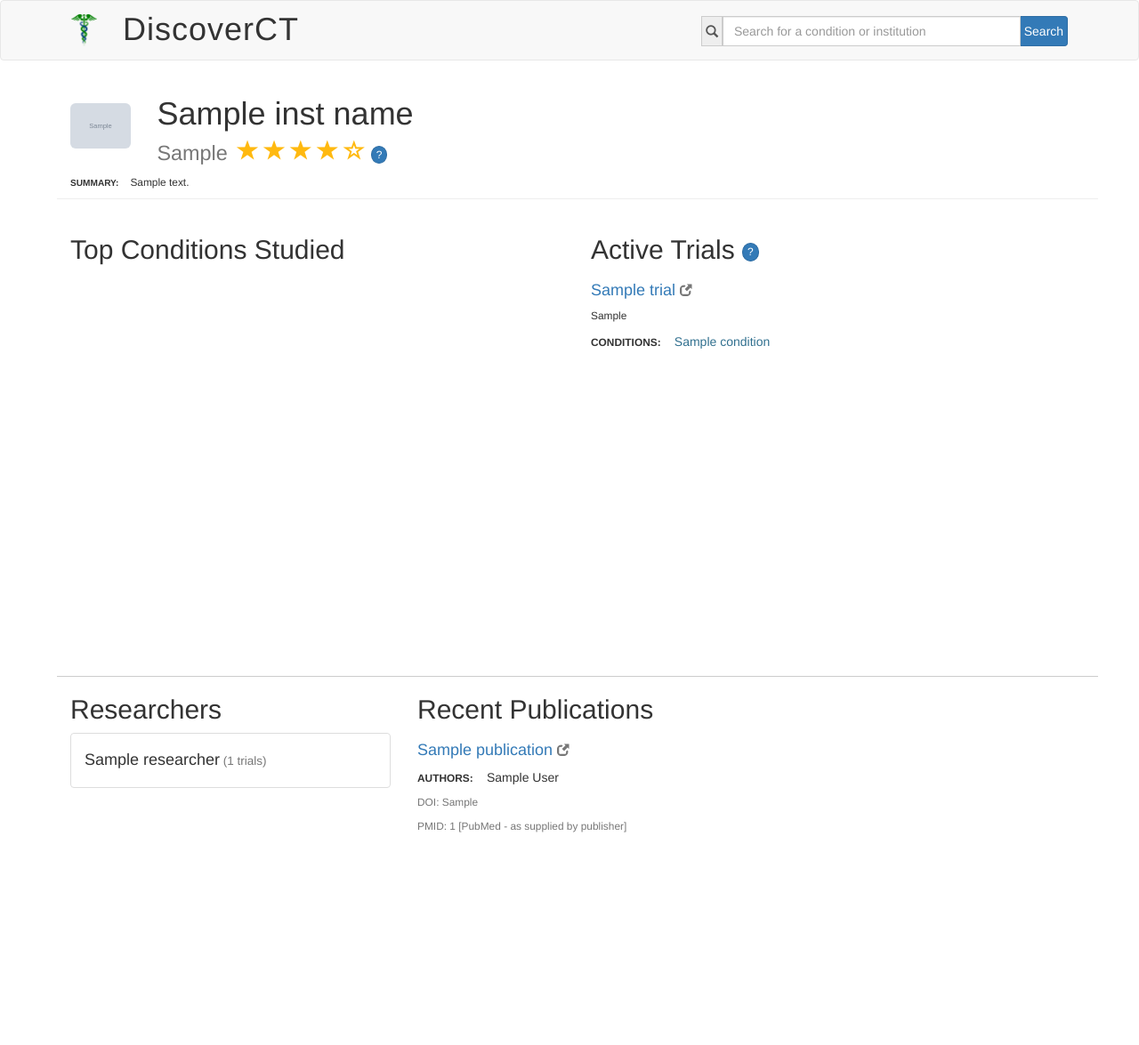
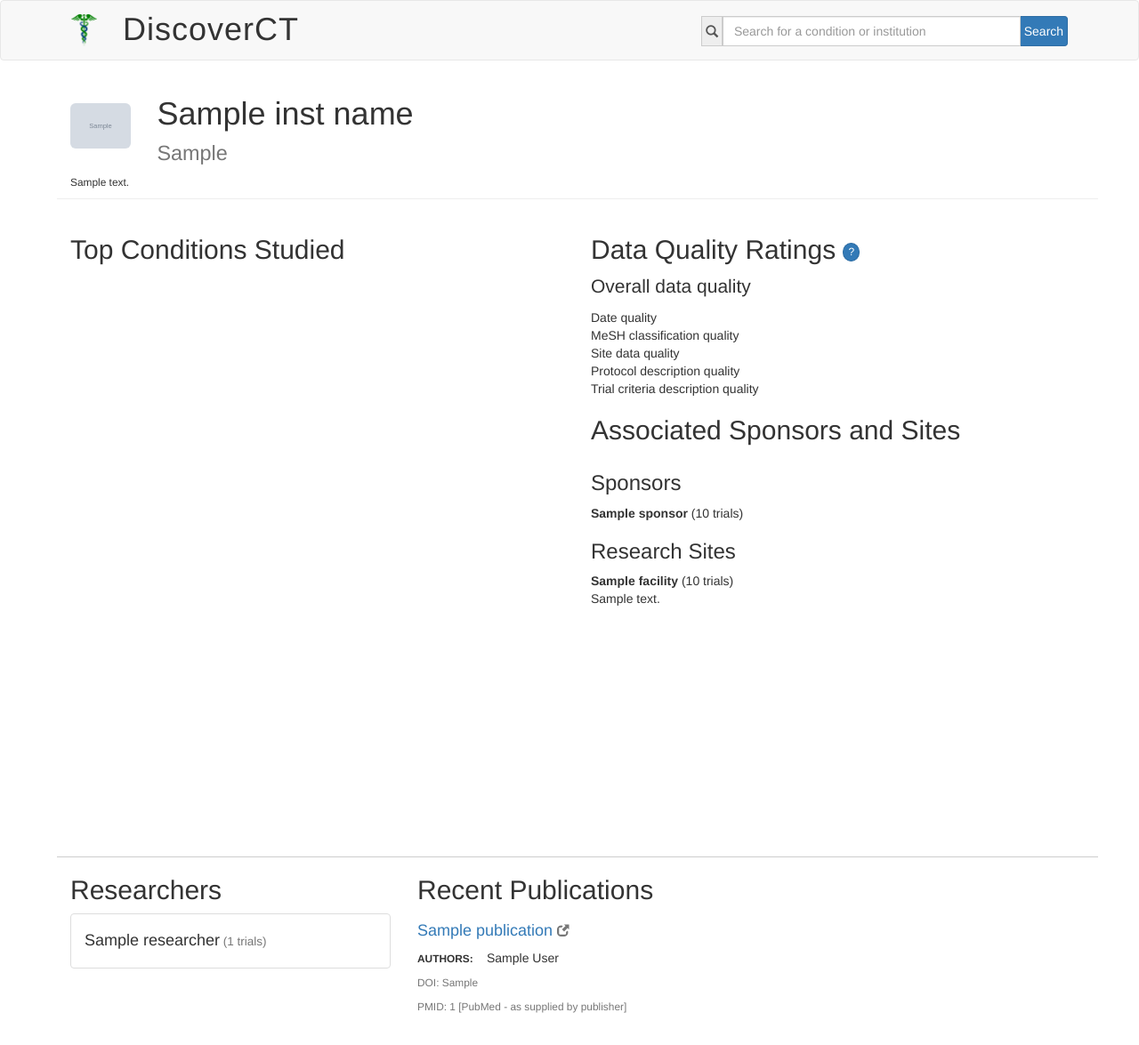
Before and after one commit to jasonost/clinicaltrials, a Flask app: template ctapp/templates/institution.html in a window 1280 px wide. Shown: the top 1175 px of the page at 89% size. Run offline with Flask 2, Linux system fonts and the light colour scheme; the template is opened without the code that fills it: most values are stand-ins (such as "Sample title", 1, 10 or a date in 2020); grey boxes marked "Sample" are stand-in pictures; data that the repository does not hold is empty; parts of the project's set-up code (start-up, migrations or seed data) failed here and were passed over; some libraries are stand-ins or nearby versions.

Commit message:
Updates to institution page
Changing dimple chart size and label layout, adding list of sponsors
and facilities, placeholder for ratings

```diff
--- a/ctapp/static/js/institution.js
+++ b/ctapp/static/js/institution.js
@@ -1,6 +1,30 @@
-var inst_id = window.location.search.split('=')[1]
+var wrap = function (text, width) {
+  text.each(function() {
+    var text = d3.select(this),
+        words = text.text().split(/\s+/).reverse(),
+        word,
+        line = [],
+        lineNumber = 0,
+        lineHeight = 1.1, // ems
+        y = text.attr("y"),
+        x = text.attr("x"),
+        dy = parseFloat(text.attr("dy")),
+        tspan = text.text(null).append("tspan").attr("x", x).attr("y", y).attr("dy", dy + "em");
+    while (word = words.pop()) {
+      line.push(word);
+      tspan.text(line.join(" "));
+      if (tspan.node().getComputedTextLength() > width) {
+        tspan.attr("dy", (dy - (lineHeight / 2)) + "em");
+        line.pop();
+        tspan.text(line.join(" "));
+        line = [word];
+        tspan = text.append("tspan").attr("x", x).attr("y", y).attr("dy", ++lineNumber * lineHeight - (lineHeight / 2) + dy + "em").text(word);
+      }
+    }
+  });
+};
 
-var svg = dimple.newSvg("#top-conditions", 500, 420);
+var inst_id = window.location.search.split('=')[1];
 
 $.getJSON( $SCRIPT_ROOT + "_top_condition", {inst: inst_id}, function( data ) {
   var items = [];
@@ -11,16 +35,26 @@ $.getJSON( $SCRIPT_ROOT + "_top_condition", {inst: inst_id}, function( data ) {
     items.push(item);
   });
 
+  var svg = dimple.newSvg("#top-conditions", 500, 600);
+
   var chart = new dimple.chart(svg, items);
-			chart.setBounds(125, 20, 360, 350);
+      chart.setBounds(165, 20, 325, 27.5 * items.length);
+
   var yAxis = chart.addCategoryAxis("y", "cond_name");
       yAxis.addOrderRule('trial_count', false);
+      yAxis.title = "";
+
   var xAxis = chart.addMeasureAxis("x", "trial_count");
-	  			xAxis.title = "Trial Count"
+      xAxis.title = "Trial Count";
+
   var chartSeries = chart.addSeries(null, dimple.plot.bar);
       chartSeries.getTooltipText = function(e) {
         var tool_text = String(e.cx) + " " + String(e.cy) + " trials";
-            return [tool_text];
+        return [tool_text,];
       };
+
   chart.draw();
+
+  yAxis.shapes.selectAll(".tick text").call(wrap, 140);
+
 });
--- a/ctapp/templates/institution.html
+++ b/ctapp/templates/institution.html
@@ -10,32 +10,103 @@
       {% endif %}
       <div class='institution-location caption col-md-11'>
         <h1 class='institution-name'>{{ inst_name }}
-        	<br><small>{{ inst_loc }}
-          <span class='rating'>
-            <span class='glyphicon glyphicon-star'></span>
-            <span class='glyphicon glyphicon-star'></span>
-            <span class='glyphicon glyphicon-star'></span>
-            <span class='glyphicon glyphicon-star'></span>
-            <span class='glyphicon glyphicon-star-empty'></span>
-            <button type="button" class="btn btn-primary more-info" data-toggle="tooltip" data-placement="right" title=" {{ inst_rating_info }}">?</button>
-          </span></small>
+          <br><small>{{ inst_loc }}</small>
         </h1>
       </div> <!-- end .institution-location -->
     </div> <!-- end .row -->
     <div class='meta row'>
       <div class='summary small col-md-12'>
-        <span class='key'>Summary: </span>
+        <!--span class='key'>Summary: </span-->
         {{ inst_summary }}
       </div>
     </div> <!-- end .meta.row -->
   </header>
   <section class='container'>
     <div class='row'>
-      <div id='top-conditions'class='col-xs-12 col-sm-12 col-md-6'>
+      <div id='top-conditions' class='col-xs-12 col-sm-12 col-md-6'>
         <h2>Top Conditions Studied</h2>
       </div> <!-- end .top-conditions -->
-      {% include 'trial_list.html' %}
-    <div> <!-- end .row -->
+      <div class='col-xs-12 col-sm-12 col-md-6'>
+        <div id='ratings-summary'>
+          <h2>Data Quality Ratings
+            <a type="button" class="btn btn-primary more-info" id="rating-info-btn" data-toggle="tooltip" data-placement="right" title="Click here for more information (new tab will open)." href="{{ url_for('ratings_description') }}" target="_blank">?</a>
+          </h2>
+            <p class='main-rating'>
+              Overall data quality&nbsp;
+              <span class='rating'>
+                <i class='fa fa-star'></i>
+                <i class='fa fa-star'></i>
+                <i class='fa fa-star'></i>
+                <i class='fa fa-star-half-o'></i>
+                <i class='fa fa-star-o'></i>
+              </span>
+            </p>
+            <table id='ratings-table'>
+              <tr>
+                <td>Date quality&nbsp;</td>
+                <td id='date-rating'>
+                  <span class='rating'>
+                    <i class='fa fa-star'></i>
+                    <i class='fa fa-star'></i>
+                    <i class='fa fa-star'></i>
+                    <i class='fa fa-star'></i>
+                    <i class='fa fa-star-o'></i>
+                  </span>
+                </td>
+              </tr>
+              <tr>
+                <td>MeSH classification quality&nbsp;</td>
+                <td id='mesh-rating'>
+                  <span class='rating'>
+                    <i class='fa fa-star'></i>
+                    <i class='fa fa-star'></i>
+                    <i class='fa fa-star'></i>
+                    <i class='fa fa-star-o'></i>
+                    <i class='fa fa-star-o'></i>
+                  </span>
+                </td>
+              </tr>
+              <tr>
+                <td>Site data quality&nbsp;</td>
+                <td id='site-rating'>
+                  <span class='rating'>
+                    <i class='fa fa-star'></i>
+                    <i class='fa fa-star'></i>
+                    <i class='fa fa-star'></i>
+                    <i class='fa fa-star'></i>
+                    <i class='fa fa-star-o'></i>
+                  </span>
+                </td>
+              </tr>
+              <tr>
+                <td>Protocol description quality&nbsp;</td>
+                <td id='desc-rating'>
+                  <span class='rating'>
+                    <i class='fa fa-star'></i>
+                    <i class='fa fa-star'></i>
+                    <i class='fa fa-star-half-o'></i>
+                    <i class='fa fa-star-o'></i>
+                    <i class='fa fa-star-o'></i>
+                  </span>
+                </td>
+              </tr>
+              <tr>
+                <td>Trial criteria description quality&nbsp;</td>
+                <td id='criteria-rating'>
+                  <span class='rating'>
+                    <i class='fa fa-star'></i>
+                    <i class='fa fa-star'></i>
+                    <i class='fa fa-star'></i>
+                    <i class='fa fa-star-half-o'></i>
+                    <i class='fa fa-star-o'></i>
+                  </span>
+                </td>
+              </tr>
+            </table>
+          </div>
+        {% include 'site_list.html' %}
+      </div>
+    </div> <!-- end .row -->
   </section>
   <section class='bottom container'>
     <div class='row'>
--- /dev/null
+++ b/ctapp/templates/site_list.html
@@ -0,0 +1,20 @@
+  <div class='site-list'>
+    <h2>Associated Sponsors and Sites</h2>
+    <div class='overflow'>
+      <h3>Sponsors</h3>
+      <ul class='list-group'>
+        {% for sponsor in sponsor_list %}
+          <li><i class="fa fa-angle-right"></i> <span style="font-weight:bold">{{ sponsor.name }}</span> ({{ sponsor.cnt }} trials)</li>
+        {% endfor %}
+      </ul>
+      <h3>Research Sites</h3>
+      <ul class='list-group'>
+        {% for facility in facility_list %}
+          <li>
+            <span style="font-weight:bold">{{ facility.name }}</span> ({{ facility.cnt }} trials)<br />
+            {{ facility.address|safe }}<br />
+          </li>
+        {% endfor %}
+      </ul>
+    </div>
+  </div> <!-- end .site-list -->
```
Lines whose indentation alone changed are shown as unchanged.
